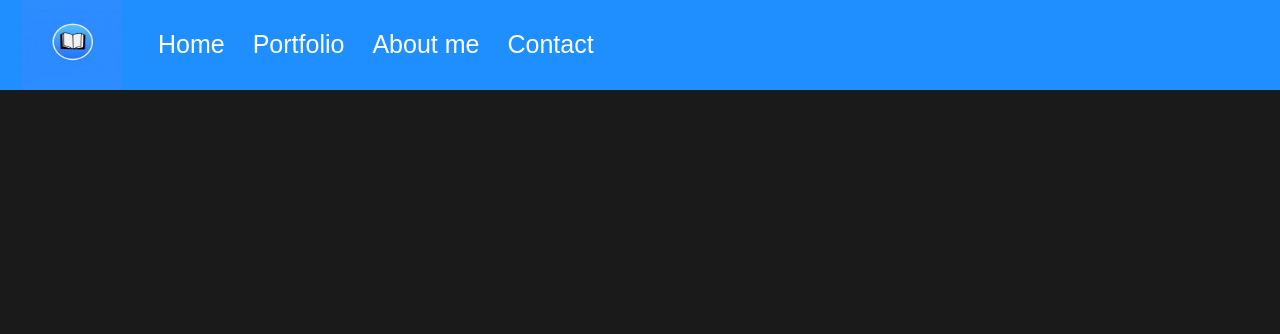
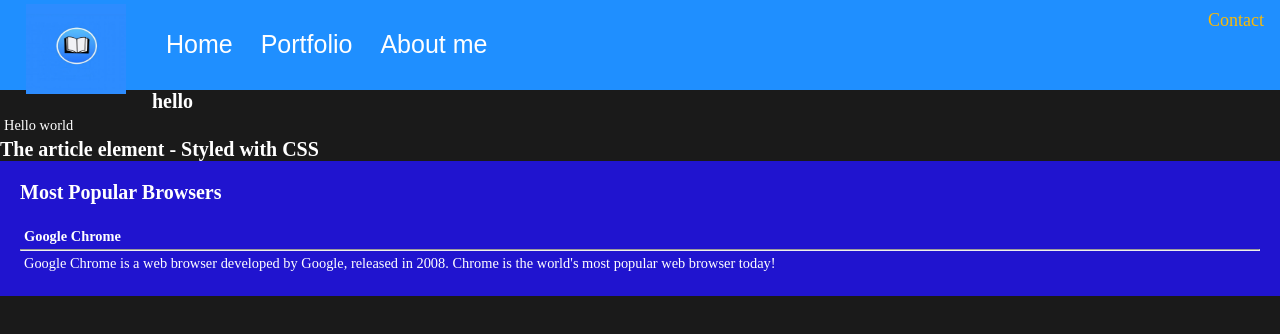
Before and after one commit to testmaster19/Hackathon2021, a plain HTML site: page index.html in a window 1280 px wide. Drawn offline with Linux system fonts and the light colour scheme.

Commit message:
version 1

```diff
--- a/index.html
+++ b/index.html
@@ -37,17 +37,33 @@
 				<li> <a href="#">Web Development</a></li>
 			</ul>
 		</li>
-		<li><a href="#index.html">Contact</a>
-			<ul>
-				<li> <a href="#">Digital art</a></li>
-				<li> <a href="#">Video Production</a></li>
-				<li> <a href="#">Web Development</a></li>
-			</ul>
-		</li>
+
+
+
+
 	</ul>
 </nav>
 
+<div class="container"> <!--Contacts only-->
+  <div class="topright">Contact</div>
 
+</div>
+
+<div class="Article1">
+	<article>
+		<h1>hello</h1>
+		<p>Hello world </p>
+	</article>
+</div>
+
+<h1>The article element - Styled with CSS</h1>
+
+<article class="all-browsers">
+  <h1>Most Popular Browsers</h1>
+<article class="browser">
+    <h2>Google Chrome</h2>
+	<hr>
+    <p>Google Chrome is a web browser developed by Google, released in 2008. Chrome is the world's most popular web browser today!</p>
 
 
 </body>
--- a/styles.css
+++ b/styles.css
@@ -1,8 +1,36 @@
+
+/* Basic Font/size/color*/
+
+
+
+
+
+
+
+
+
+
+
+
+
+
+
+
+
+
 * {
 	margin: 0;
 	padding: 0;
 
+
 }
+
+h1 {
+	color:white;
+	font-size: 20px;
+
+}
+
 
 p {
 	margin: 0px;
@@ -10,6 +38,7 @@ p {
 body {
   /*background-image: url(./Pictures/demonslayer.png);-->*/
   background-color: #1a1a1a;
+  height: 500px;
 
 	background-size: cover; /*Website background image (Change later)*/
 }
@@ -17,7 +46,6 @@ nav {
 	width: 100%;
 	height: 90px;
 	background-color: hsl(210, 100%, 56%);
-
 }
 nav p {
 	font-family: arial;
@@ -61,5 +89,47 @@ nav ul li ul li a{
 	padding: 8px 14px;
 }
 nav ul li ul li a:hover{
-	background-color:#3385ff; /*Mouse over over drop down menu highlight color*/
+	background-color:#a2c6fc; /*Mouse over over drop down menu highlight color*/
 }
+.container {
+	position: relative;
+  }
+  .topright {
+	position: absolute;
+	top: -80px;
+	right: 16px;
+	font-size: 18px;
+	color: rgba(255, 187, 0, 0.979) /*Font color for Contact*/
+  }
+}
+
+
+.Article1 {
+	font-size: 18px;
+	display: block;
+	color: white;
+
+
+
+}
+/* fix*/
+.all-browsers {
+	margin: 0;
+	padding: 5px;
+	background-color: rgb(32, 20, 207);
+  }
+
+  .all-browsers > h1, .browser {
+	margin: 10px;
+	padding: 5px;
+  }
+
+ /* .browser {
+	background: rgb(105, 79, 252);
+  }*/
+
+  .browser > h2, p {
+	margin: 4px;
+	font-size: 90%;
+	color: white;
+  }
```
